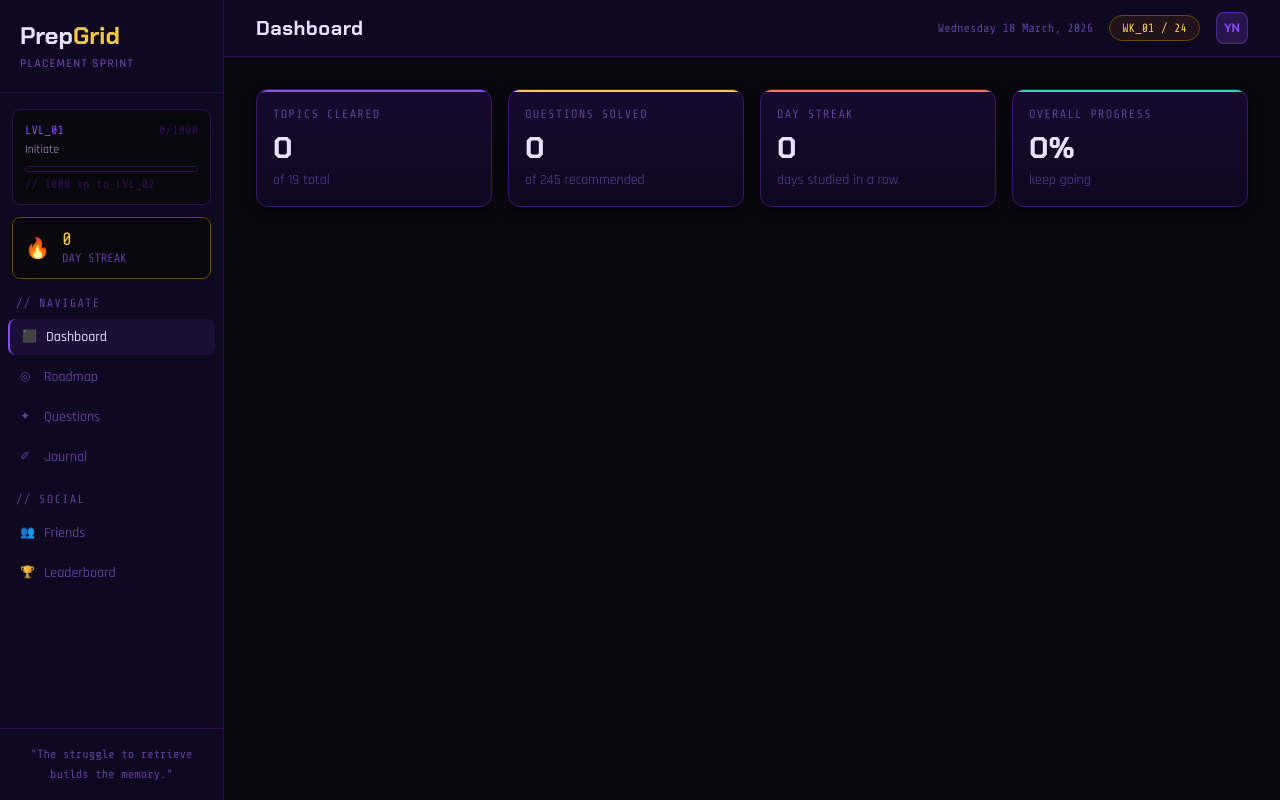
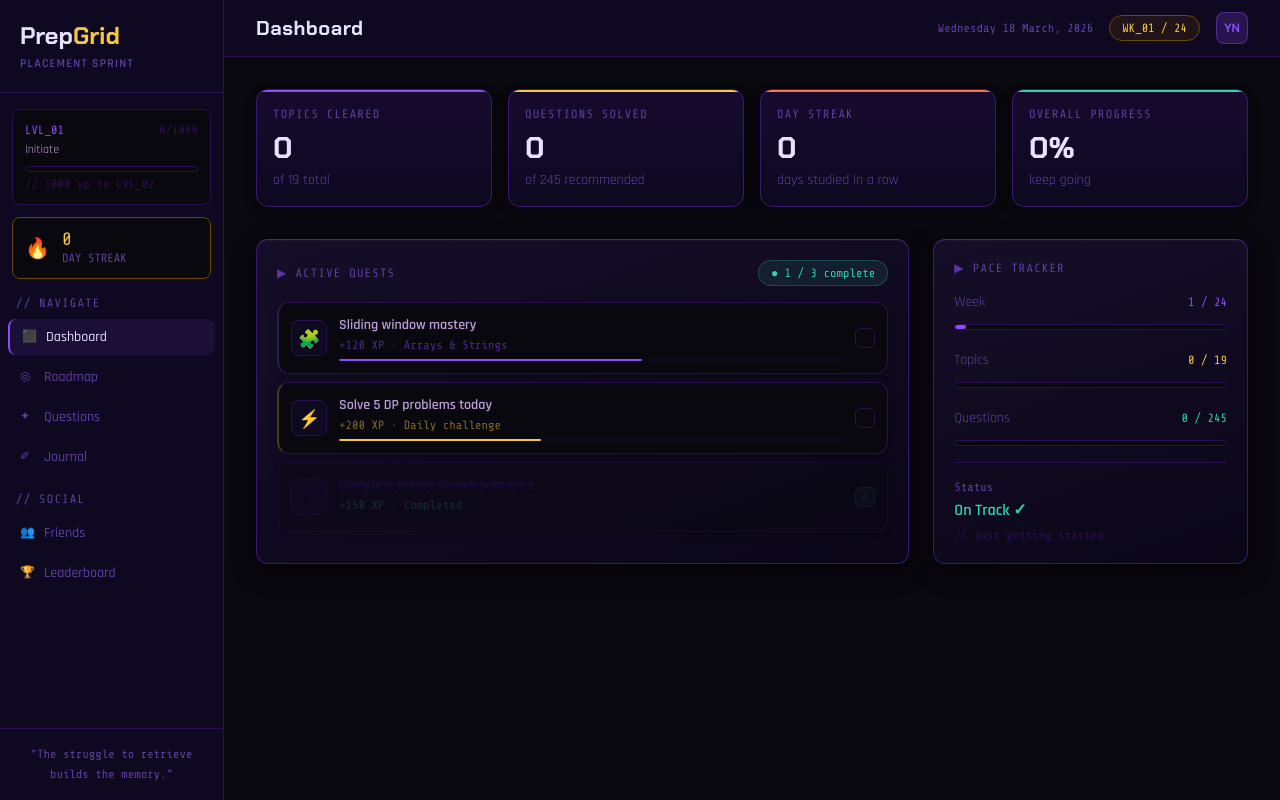
Before and after one commit to xpratiksha/prepgrid, a React (Vite) app: page / in a window 1280 px wide. Built offline with nearby package versions, Linux system fonts and the light colour scheme.

Commit message:
feat: add quest panel and  pace tracker to dashboard

```diff
--- a/src/pages/Dashboard.jsx
+++ b/src/pages/Dashboard.jsx
@@ -14,12 +14,8 @@ function StatCard({ label, value, sub, color }) {
         e.currentTarget.style.borderColor = ''
       }}
     >
-      {/* Colour accent line top */}
       <div className={`absolute top-0 left-0 right-0 h-0.5 ${color}`}/>
-
-      {/* White top edge highlight — creates raised 3D look */}
       <div className="absolute top-0 left-0 right-0 h-px bg-white/5"/>
-
       <div className="font-mono text-xs text-pg-text3 tracking-widest uppercase mb-2">
         {label}
       </div>
@@ -32,6 +28,101 @@ function StatCard({ label, value, sub, color }) {
     </div>
   )
 }
+
+function QuestItem({ icon, name, xp, topic, progress, done, accentColor }) {
+  return (
+    <div
+      className={`
+        relative bg-pg-bg border border-pg-border rounded-xl p-3 mb-2
+        flex items-center gap-3 cursor-pointer
+        transition-all duration-200
+        ${done
+          ? 'opacity-35'
+          : 'hover:translate-x-1'
+        }
+      `}
+      style={{
+        borderLeft: `2px solid ${done ? '#1E0A38' : accentColor + '40'}`,
+        boxShadow: '0 2px 8px rgba(0,0,0,0.3)',
+      }}
+      onMouseEnter={e => {
+        if (done) return
+        e.currentTarget.style.borderLeftColor = accentColor
+        e.currentTarget.style.boxShadow = `0 4px 16px ${accentColor}25`
+      }}
+      onMouseLeave={e => {
+        if (done) return
+        e.currentTarget.style.borderLeftColor = accentColor + '40'
+        e.currentTarget.style.boxShadow = '0 2px 8px rgba(0,0,0,0.3)'
+      }}
+    >
+      {/* Icon */}
+      <div className="w-9 h-9 rounded-lg bg-pg-surface border border-pg-border flex items-center justify-center text-lg flex-shrink-0">
+        {done ? '✓' : icon}
+      </div>
+
+      {/* Info */}
+      <div className="flex-1 min-w-0">
+        <div className={`font-rajdhani font-semibold text-sm mb-0.5 ${done ? 'line-through text-pg-muted' : 'text-pg-text2'}`}>
+          {name}
+        </div>
+        <div className="font-mono text-xs mb-1.5" style={{ color: accentColor + '80' }}>
+          {xp} · {topic}
+        </div>
+        {!done && (
+          <div className="h-0.5 bg-pg-surface rounded-full overflow-hidden">
+            <div
+              className="h-full rounded-full transition-all duration-500"
+              style={{ width: `${progress}%`, background: accentColor }}
+            />
+          </div>
+        )}
+      </div>
+
+      {/* Check */}
+      <div
+        className="w-5 h-5 rounded-md border flex items-center justify-center text-xs flex-shrink-0"
+        style={{
+          borderColor: done ? accentColor + '40' : '#2A1050',
+          background: done ? accentColor + '15' : 'transparent',
+          color: done ? accentColor + '60' : '#1E0A38',
+        }}
+      >
+        {done && '✓'}
+      </div>
+    </div>
+  )
+}
+
+const QUESTS = [
+  {
+    icon: '🧩',
+    name: 'Sliding window mastery',
+    xp: '+120 XP',
+    topic: 'Arrays & Strings',
+    progress: 60,
+    done: false,
+    accentColor: '#8B4CFF',
+  },
+  {
+    icon: '⚡',
+    name: 'Solve 5 DP problems today',
+    xp: '+200 XP',
+    topic: 'Daily challenge',
+    progress: 40,
+    done: false,
+    accentColor: '#F5C842',
+  },
+  {
+    icon: '🔍',
+    name: 'Complete Binary Search subtopics',
+    xp: '+150 XP',
+    topic: 'Completed',
+    progress: 100,
+    done: true,
+    accentColor: '#2DD4B0',
+  },
+]
 
 function Dashboard() {
   return (
@@ -65,6 +156,87 @@ function Dashboard() {
         />
       </div>
 
+      {/* Two column layout */}
+      <div className="grid grid-cols-3 gap-6">
+
+        {/* Active Quests — takes 2 cols */}
+        <div
+          className="col-span-2 rounded-xl p-5 border border-pg-border2"
+          style={{
+            background: 'linear-gradient(160deg, #160E28 0%, #0A0618 100%)',
+            boxShadow: '0 4px 6px rgba(0,0,0,0.5), 0 8px 24px rgba(0,0,0,0.4), 0 1px 0 rgba(255,255,255,0.04) inset',
+            borderTop: '1px solid #4A2880',
+          }}
+        >
+          {/* Header */}
+          <div className="flex items-center justify-between mb-4">
+            <div className="font-mono text-xs text-pg-text3 tracking-widest flex items-center gap-2">
+              <span className="text-pg-violet/60">▶</span>
+              ACTIVE QUESTS
+            </div>
+            <div className="font-mono text-xs text-pg-teal bg-pg-teal/10 border border-pg-teal/25 px-3 py-1 rounded-full">
+              ● 1 / 3 complete
+            </div>
+          </div>
+
+          {/* Quest items */}
+          {QUESTS.map((quest, i) => (
+            <QuestItem key={i} {...quest} />
+          ))}
+        </div>
+
+        {/* Pace card — takes 1 col */}
+        <div
+          className="rounded-xl p-5 border border-pg-border2 flex flex-col gap-4"
+          style={{
+            background: 'linear-gradient(160deg, #160E28 0%, #0A0618 100%)',
+            boxShadow: '0 4px 6px rgba(0,0,0,0.5), 0 8px 24px rgba(0,0,0,0.4), 0 1px 0 rgba(255,255,255,0.04) inset',
+            borderTop: '1px solid #4A2880',
+          }}
+        >
+          <div className="font-mono text-xs text-pg-text3 tracking-widest flex items-center gap-2">
+            <span className="text-pg-violet/60">▶</span>
+            PACE TRACKER
+          </div>
+
+          <div className="flex flex-col gap-3">
+            <div className="flex justify-between items-center">
+              <span className="font-rajdhani text-sm text-pg-text3">Week</span>
+              <span className="font-mono text-xs text-pg-violet">1 / 24</span>
+            </div>
+            <div className="h-1.5 bg-pg-bg rounded-full overflow-hidden border border-pg-border">
+              <div className="h-full bg-pg-violet rounded-full" style={{ width: '4%' }}/>
+            </div>
+
+            <div className="flex justify-between items-center mt-2">
+              <span className="font-rajdhani text-sm text-pg-text3">Topics</span>
+              <span className="font-mono text-xs text-pg-gold">0 / 19</span>
+            </div>
+            <div className="h-1.5 bg-pg-bg rounded-full overflow-hidden border border-pg-border">
+              <div className="h-full bg-pg-gold rounded-full" style={{ width: '0%' }}/>
+            </div>
+
+            <div className="flex justify-between items-center mt-2">
+              <span className="font-rajdhani text-sm text-pg-text3">Questions</span>
+              <span className="font-mono text-xs text-pg-teal">0 / 245</span>
+            </div>
+            <div className="h-1.5 bg-pg-bg rounded-full overflow-hidden border border-pg-border">
+              <div className="h-full bg-pg-teal rounded-full" style={{ width: '0%' }}/>
+            </div>
+          </div>
+
+          <div className="mt-auto pt-4 border-t border-pg-border">
+            <div className="font-mono text-xs text-pg-text3 mb-1">Status</div>
+            <div className="font-rajdhani font-semibold text-pg-teal">
+              On Track ✓
+            </div>
+            <div className="font-mono text-xs text-pg-muted mt-1">
+              // just getting started
+            </div>
+          </div>
+        </div>
+
+      </div>
     </div>
   )
 }
```
